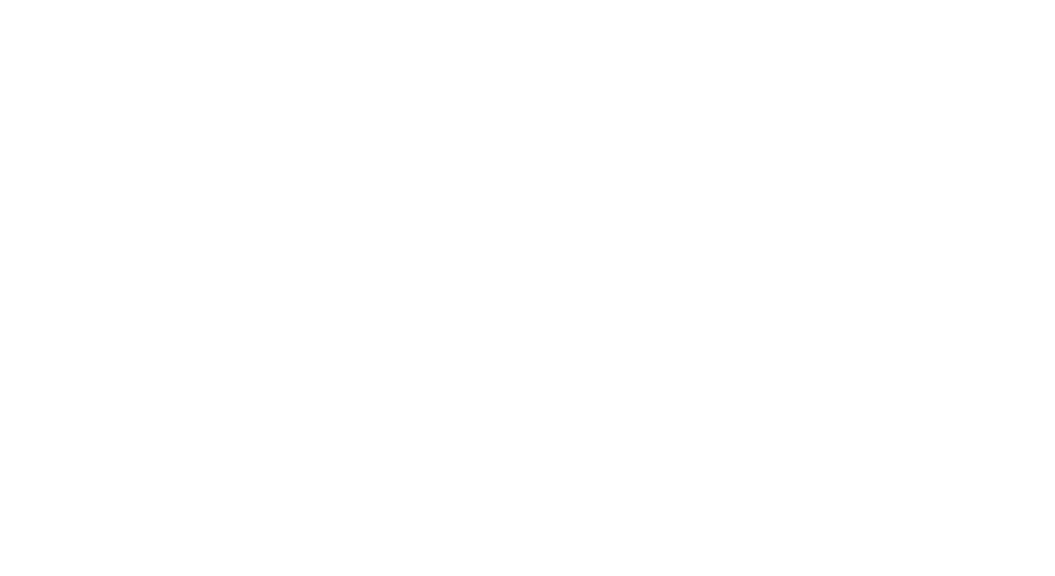
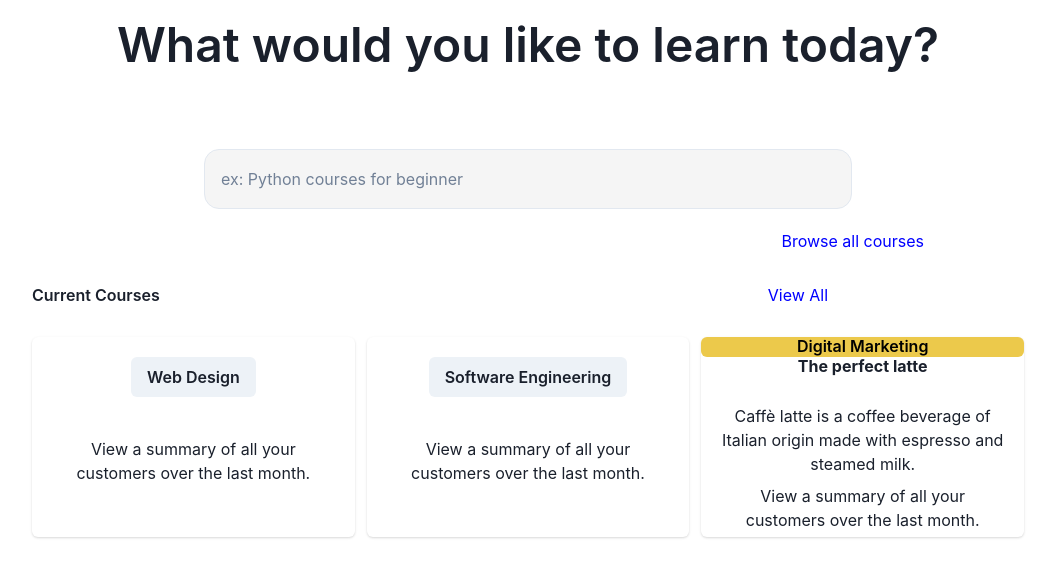
Before and after one commit to JWehder/Hackathon-Team5, a React (Create React App) app in the folder client/: page /home/dashboard in a window 1280 px wide. Before the commit this address had no page. Shown: the top 576 px of the page, without its empty margins (112-1167 px from the left). Built offline with nearby package versions, Linux system fonts and the light colour scheme.

Commit message:
fixed routing

```diff
--- a/client/src/App.js
+++ b/client/src/App.js
@@ -20,14 +20,14 @@ function App() {
         <Routes location={location} key={location.pathname}>
           <Route exact path='/' element={<SignIn />} />
           <Route exact path='/signup' element={<SignUp />} />
-          <Route exact path='sidebar' element={<Sidebar />} />
-          <Route exact path='home' element={<Home />} />
-          <Route exact path='ebooks' element={<Ebooks />} />
-          <Route exact path='courses' element={<Courses />} />
-          <Route exact path='completedcourses' element={<CompletedCourses />} />
-          <Route exact path='community' element={<Community />} />
-          <Route exact path='settings' element={<Settings />} />
-          <Route exact path='ebooks/1' element={<Ebook />} />
+          <Route exact path='/home' element={<Sidebar />} />
+          <Route exact path='/home/dashboard' element={<Home />} />
+          <Route exact path='/home/ebooks' element={<Ebooks />} />
+          <Route exact path='/home/courses' element={<Courses />} />
+          <Route exact path='/home/completedcourses' element={<CompletedCourses />} />
+          <Route exact path='/home/community' element={<Community />} />
+          <Route exact path='/home/settings' element={<Settings />} />
+          <Route exact path='/home/ebooks/1' element={<Ebook />} />
         </Routes>
       </AnimatePresence>
     </div>
--- a/client/src/components/Ebook.js
+++ b/client/src/components/Ebook.js
@@ -85,7 +85,7 @@ import {
           as={SimpleGrid}
           maxW={'7xl'}
           columns={{ base: 1, md: 2 }}
-        //   spacing={{ base: 10, lg: 32 }}
+          spacing={{ base: 10, lg: 12 }}
           py={{ base: 10, sm: 20, lg: 12 }}
           >
           <Stack spacing={{ base: 10, md: 20 }}>
@@ -169,8 +169,9 @@ import {
                 <Stack
                     bg={'white'}
                     p={{ base: 4, sm: 6, md: 8 }}
-                    spacing={{ base: 8 }}
-                    maxW={'md'}
+                    // spacing={{ base: 8 }}
+                    maxW={'lg'}
+                    spacing={{ base: 10, lg: 12 }}
                     >
                     <Stack spacing={4}>
                     <Heading
@@ -181,6 +182,7 @@ import {
                     </Heading>
                     <Divider />
                     <Text color={'gray.500'} fontSize={{ base: 'sm', sm: 'md' }}>
+                        {summary === '' ? 'Click on Key Ideas to generate a summary' : ''}
                    <ReactMarkdown>{summary}</ReactMarkdown>
                     {loading && <Loading />}
                     </Text>
--- a/client/src/components/Ebooks.js
+++ b/client/src/components/Ebooks.js
@@ -4,9 +4,7 @@ import wave from '../lottie/Component_3.json'
 
 const Ebooks = () => {
   return (
-    <div>Ebooks
-      <Lottie loop={true} animationData={wave} />
-    </div>
+    <div>Ebooks</div>
   )
 }
 
--- a/client/src/components/Home.js
+++ b/client/src/components/Home.js
@@ -1,72 +1,140 @@
+import React, { useState } from 'react';
 import {
+  Box,
+  Stack,
+  Heading,
+  Text,
+  Container,
+  CardHeader,
+  Card,
+  CardBody,
+  CardFooter,
+  SimpleGrid,
+  Flex,
+  HStack,
+  StackDivider,
+  Icon,
+  Image,
+  Avatar,
   Button,
-  Flex,
-  Heading,
-  Image,
-  Stack,
-  Text,
-  useBreakpointValue,
-  useColorModeValue,
-  Box,
-} from '@chakra-ui/react'
+  Divider,
+  FormLabel,
+  Link,
+  Input,
+  FormControl,
+} from '@chakra-ui/react';
 
-export default function SplitScreen() {
+export default function Dashboard() {
   return (
-      <>
-    <Stack mt='4rem' direction={{ base: 'column', md: 'row' }}>
-      <Flex flex={1}>
-        <Stack spacing={6} w={'full'} maxW={'lg'}>
-          <Heading fontSize={{ base: '3xl', md: '4xl', lg: '5xl' }}>
-            <Text
-              as={'span'}
-              position={'relative'}
-              _after={{
-                content: "''",
-                width: 'full',
-                height: useBreakpointValue({ base: '20%', md: '30%' }),
-                position: 'absolute',
-                bottom: 1,
-                left: 0,
-                bg: 'blue.400',
-                zIndex: -1,
-              }}>
-              Freelance
-            </Text>
-            <br />{' '}
-            <Text color={'blue.400'} as={'span'}>
-              Design Projects
-            </Text>{' '}
-          </Heading>
-          <Text fontSize={{ base: 'md', lg: 'lg' }} color={'gray.500'}>
-            The project board is an exclusive resource for contract work. It&apos;s
-            perfect for freelancers, agencies, and moonlighters.
-          </Text>
-          <Stack direction={{ base: 'column', md: 'row' }} spacing={4}>
-            <Button
-              rounded={'full'}
-              bg={'blue.400'}
-              color={'white'}
-              _hover={{
-                bg: 'blue.500',
-              }}>
-              Create Project
-            </Button>
-            <Button rounded={'full'}>How It Works</Button>
-          </Stack>
-        </Stack>
+    <div style={{ overflowX: 'hidden' }}>
+      <Flex>
+        <Box w='100%' p={4} md={2}>
+          <Container
+            textAlign='center'
+            fluid
+            style={{ marginTop: 0 }}
+            maxW='container.lg'
+          >
+            <Heading fontSize={'5xl'} fontFamily={'body'} fontWeight={600}>
+              What would you like to learn today?
+            </Heading>
+            <form style={{ marginTop: 75 }}>
+              <Stack spacing='5'>
+                <FormControl>
+                  <Input
+                    backgroundColor='#F5F5F5'
+                    width='40.5rem'
+                    placeholder='ex: Python courses for beginner'
+                    height='3.8rem'
+                    style={{ borderRadius: 15 }}
+                  />
+                </FormControl>
+                <Link
+                  textAlign='right'
+                  style={{ marginRight: 100, color: 'blue' }}
+                >
+                  Browse all courses
+                </Link>
+              </Stack>
+            </form>
+          </Container>
+          <Container
+            textAlign='center'
+            fluid
+            style={{ marginTop: 30 }}
+            maxW='container.lg'
+          >
+            <Stack spacing='4'>
+              <HStack>
+                <Box>
+                  <Heading
+                    textAlign='left'
+                    fontSize={'1xl'}
+                    fontFamily={'body'}
+                    fontWeight={600}
+                  >
+                    Current Courses
+                  </Heading>
+                </Box>
+                <Box>
+                  <Link
+                    textAlign='right'
+                    fontSize={'1xl'}
+                    style={{ marginLeft: 600, color: 'blue' }}
+                  >
+                    View All
+                  </Link>
+                </Box>
+              </HStack>
+            </Stack>
+          </Container>
+          <Container
+            textAlign='center'
+            fluid
+            style={{ marginTop: 30 }}
+            maxW='container.lg'
+          >
+            <SimpleGrid
+              spacing={3}
+              templateColumns='repeat(auto-fill, minmax(250px, 1fr))'
+            >
+              <Card maxH={{ base: '100%', sm: '200px' }} align='left'>
+                <CardHeader>
+                  <Button>Web Design</Button>
+                </CardHeader>
+                <CardBody>
+                  <Text>
+                    View a summary of all your customers over the last month.
+                  </Text>
+                </CardBody>
+              </Card>
+              <Card maxH={{ base: '100%', sm: '200px' }} align='left'>
+                <CardHeader>
+                  <Button>Software Engineering</Button>
+                </CardHeader>
+                <CardBody>
+                  <Text>
+                    View a summary of all your customers over the last month.
+                  </Text>
+                </CardBody>
+              </Card>
+              <Card maxH={{ base: '100%', sm: '200px' }} align='left'>
+                <Button colorScheme='yellow'>Digital Marketing</Button>
+                <Heading size='sm'>The perfect latte</Heading>
+                <CardBody>
+                  <Text py='2'>
+                    Caffè latte is a coffee beverage of Italian origin made with
+                    espresso and steamed milk.
+                  </Text>
+                  <Text>
+                    View a summary of all your customers over the last month.
+                  </Text>
+                </CardBody>
+              </Card>
+            </SimpleGrid>
+          </Container>
+        </Box>
       </Flex>
-      <Flex flex={1}>
-        <Image
-          alt={'Login Image'}
-          objectFit={'cover'}
-          src={
-            'https://images.unsplash.com/photo-1527689368864-3a821dbccc34?ixid=MXwxMjA3fDB8MHxwaG90by1wYWdlfHx8fGVufDB8fHw%3D&ixlib=rb-1.2.1&auto=format&fit=crop&w=1350&q=80'
-          }
-        />
-      </Flex>
-    </Stack>
-
-
-    </>
-  )
+    </div>
+  );
 }
--- a/client/src/components/Sidebar.js
+++ b/client/src/components/Sidebar.js
@@ -200,8 +200,8 @@ const SidebarWithHeader = () => {
       <MobileNav onOpen={onOpen} selectedLink={selectedLink}/>
       <Box ml={{ base: 0, md: 60 }} p="4">
         {/* Content */}
-          {selectedLink === 'Home' && <Ebook />}
-          {selectedLink === 'eBooks' && <EBooks />}
+          {selectedLink === 'Home' && <Home />}
+          {selectedLink === 'eBooks' && <Ebook />}
           {selectedLink === 'Courses' && <Courses />}
           {selectedLink === 'Completed Courses' && <CompletedCourses />}
           {selectedLink === 'Community' && <Community />}
```
Also changed, not shown: client/src/components/HomeTest.js (deleted, +0 -140 lines), 1 other file (tests, documents, lock files or other folders).
